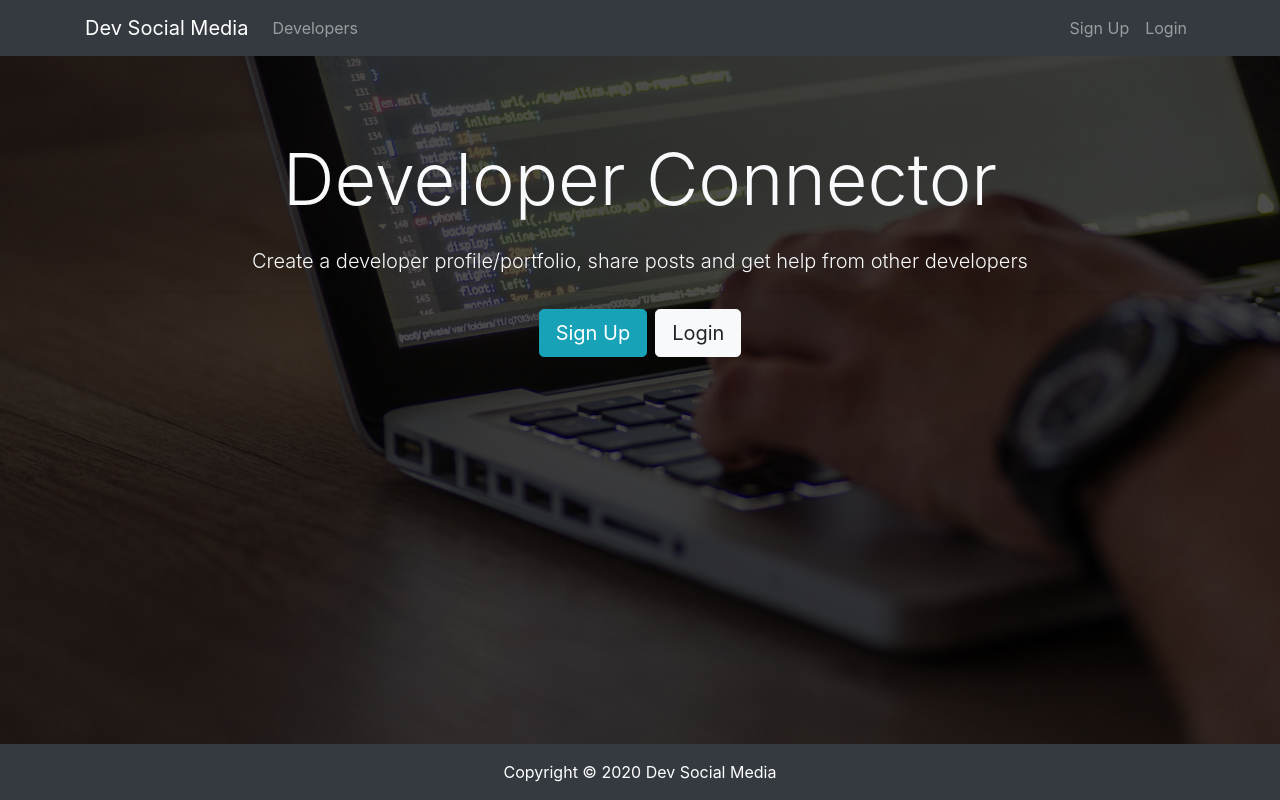
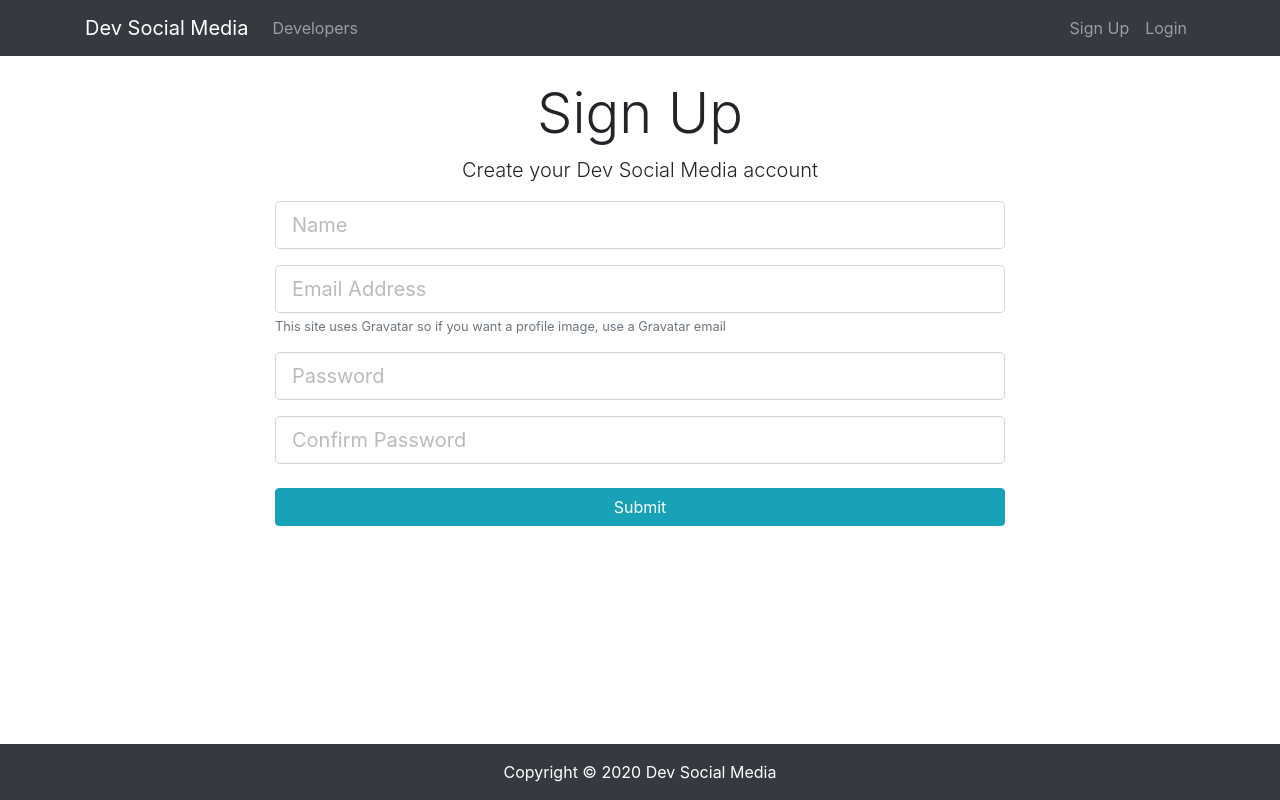
Before and after one commit to geekyorion/devSocialMedia, a React (Create React App) app in the folder devUI/: page /register in a window 1280 px wide. Built offline with nearby package versions, Linux system fonts and the light colour scheme.

Commit message:
Following things are done - Routing - Login Template - Register Template

```diff
--- a/devUI/package.json
+++ b/devUI/package.json
@@ -8,6 +8,7 @@
     "@testing-library/user-event": "^7.2.1",
     "react": "^16.13.1",
     "react-dom": "^16.13.1",
+    "react-router-dom": "^5.2.0",
     "react-scripts": "3.4.3"
   },
   "scripts": {
--- a/devUI/src/App.js
+++ b/devUI/src/App.js
@@ -1,18 +1,28 @@
 import React from 'react';
+import { BrowserRouter, Route } from 'react-router-dom';
+
 import './App.css';
+
 import Navbar from './components/layouts/Navbar';
 import Footer from './components/layouts/Footer';
 import Landing from './components/layouts/Landing';
 
+import Routing from './Routing';
+
 function App() {
     return (
-        <div className="wrapper">
-            <Navbar />
-            <div className="App">
-                <Landing />
+        <BrowserRouter>
+            <div className="wrapper">
+                <Navbar />
+                <div className="App">
+                    <Route exact path="/" component={Landing} />
+                    <div className="container">
+                        <Routing />
+                    </div>
+                </div>
+                <Footer />
             </div>
-            <Footer />
-        </div>
+        </BrowserRouter>
     );
 }
 
--- /dev/null
+++ b/devUI/src/Routing.js
@@ -0,0 +1,24 @@
+import React from 'react';
+import { Route, Switch } from 'react-router-dom';
+
+// import Landing from './components/layouts/Landing';
+import Login from './components/auth/Login';
+import Register from './components/auth/Register';
+
+/**
+ * Landing page router is defined in App.js and other routes are here
+ * bacause Landing component contains a full size image and can not
+ * be placed in container class
+ */
+
+const Routing = () => (
+    <Switch>
+        {/* <Route exact path="/" component={Landing} /> */}
+        <Route exact path="/login" component={Login} />
+        <Route exact path="/register" component={Register} />
+
+        {/* <Route path="/*" component={ErrorPage} /> */}
+    </Switch>
+);
+
+export default Routing;
--- /dev/null
+++ b/devUI/src/components/auth/Login.js
@@ -0,0 +1,44 @@
+import React, { Component } from 'react';
+
+class Login extends Component {
+    constructor() {
+        super();
+
+    }
+    render() {
+        return (
+            <div className="row">
+                <div className="col-md-8 m-auto">
+                    <h1 className="display-4 text-center">Log In</h1>
+                    <p className="lead text-center">
+                        Sign in to your Dev Social Media account
+                    </p>
+                    <form action="dashboard.html">
+                        <div className="form-group">
+                            <input
+                                type="email"
+                                className="form-control form-control-lg"
+                                placeholder="Email Address"
+                                name="email"
+                            />
+                        </div>
+                        <div className="form-group">
+                            <input
+                                type="password"
+                                className="form-control form-control-lg"
+                                placeholder="Password"
+                                name="password"
+                            />
+                        </div>
+                        <input
+                            type="submit"
+                            className="btn btn-info btn-block mt-4"
+                        />
+                    </form>
+                </div>
+            </div>
+        );
+    }
+}
+
+export default Login;
--- /dev/null
+++ b/devUI/src/components/auth/Register.js
@@ -0,0 +1,98 @@
+import React, { Component } from 'react';
+
+class Register extends Component {
+    constructor() {
+        super();
+        this.state = {
+            name: '',
+            email: '',
+            password: '',
+            cpassword: '',
+            errors: {},
+        };
+    }
+
+    handleChange = (e) => {
+        this.setState({ [e.target.name]: e.target.value });
+    }
+
+    registerUser = (e) => {
+        e.preventDefault();
+
+        const newUser = {
+            name: this.state.name,
+            email: this.state.email,
+            password: this.state.password,
+            cPassword: this.state.cpassword
+        };
+
+        console.log(newUser);
+        return false;
+    }
+
+    render() {
+        return (
+            <div className="row">
+                <div className="col-md-8 m-auto">
+                    <h1 className="display-4 text-center">Sign Up</h1>
+                    <p className="lead text-center">
+                        Create your Dev Social Media account
+                    </p>
+                    <form action="create-profile.html" onSubmit={this.registerUser}>
+                        <div className="form-group">
+                            <input
+                                type="text"
+                                className="form-control form-control-lg"
+                                placeholder="Name"
+                                name="name"
+                                value={this.state.name}
+                                onChange={this.handleChange}
+                            />
+                        </div>
+                        <div className="form-group">
+                            <input
+                                type="email"
+                                className="form-control form-control-lg"
+                                placeholder="Email Address"
+                                name="email"
+                                value={this.state.email}
+                                onChange={this.handleChange}
+                            />
+
+                            <small className="form-text text-muted">
+                                This site uses Gravatar so if you want a profile
+                                image, use a Gravatar email
+                            </small>
+                        </div>
+                        <div className="form-group">
+                            <input
+                                type="password"
+                                className="form-control form-control-lg"
+                                placeholder="Password"
+                                name="password"
+                                value={this.state.password}
+                                onChange={this.handleChange}
+                            />
+                        </div>
+                        <div className="form-group">
+                            <input
+                                type="password"
+                                className="form-control form-control-lg"
+                                placeholder="Confirm Password"
+                                name="cpassword"
+                                value={this.state.cpassword}
+                                onChange={this.handleChange}
+                            />
+                        </div>
+                        <input
+                            type="submit"
+                            className="btn btn-info btn-block mt-4"
+                        />
+                    </form>
+                </div>
+            </div>
+        );
+    }
+}
+
+export default Register;
--- a/devUI/src/components/layouts/Footer.js
+++ b/devUI/src/components/layouts/Footer.js
@@ -1,4 +1,4 @@
-import React from 'react'
+import React from 'react';
 
 export default function Footer() {
     return (
@@ -7,5 +7,5 @@ export default function Footer() {
                 Copyright &copy; {new Date().getFullYear()} Dev Social Media
             </footer>
         </div>
-    )
+    );
 }
--- a/devUI/src/components/layouts/Landing.js
+++ b/devUI/src/components/layouts/Landing.js
@@ -1,4 +1,5 @@
-import React, { Component } from 'react'
+import React, { Component } from 'react';
+import { Link } from 'react-router-dom';
 
 class Landing extends Component {
     render() {
@@ -8,20 +9,32 @@ class Landing extends Component {
                     <div className="container">
                         <div className="row">
                             <div className="col-md-12 text-center">
-                                <h1 className="display-3 mb-4">Developer Connector</h1>
+                                <h1 className="display-3 mb-4">
+                                    Developer Social Media
+                                </h1>
                                 <p className="lead">
-                                    Create a developer profile/portfolio,
-                                    share posts and get help from other developers
+                                    Create a developer profile/portfolio, share
+                                    posts and get help from other developers
                                 </p>
                                 <hr />
-                                <a href="register.html" className="btn btn-lg btn-info mr-2">Sign Up</a>
-                                <a href="login.html" className="btn btn-lg btn-light">Login</a>
+                                <Link
+                                    to="/register"
+                                    className="btn btn-lg btn-info mr-2"
+                                >
+                                    Sign Up
+                                </Link>
+                                <Link
+                                    to="/login"
+                                    className="btn btn-lg btn-light"
+                                >
+                                    Login
+                                </Link>
                             </div>
                         </div>
                     </div>
                 </div>
             </div>
-        )
+        );
     }
 }
 
--- a/devUI/src/components/layouts/Navbar.js
+++ b/devUI/src/components/layouts/Navbar.js
@@ -1,28 +1,42 @@
 import React, { Component } from 'react';
+import { Link } from 'react-router-dom';
 
 class Navbar extends Component {
     render() {
         return (
             <nav className="navbar navbar-expand-sm navbar-dark bg-dark mb-4">
                 <div className="container">
-                    <a className="navbar-brand" href="landing.html">Dev Social Media</a>
-                    <button className="navbar-toggler" type="button" data-toggle="collapse" data-target="#mobile-nav">
+                    <Link className="navbar-brand" to="/">
+                        Dev Social Media
+                    </Link>
+                    <button
+                        className="navbar-toggler"
+                        type="button"
+                        data-toggle="collapse"
+                        data-target="#mobile-nav"
+                    >
                         <span className="navbar-toggler-icon"></span>
                     </button>
 
                     <div className="collapse navbar-collapse" id="mobile-nav">
                         <ul className="navbar-nav mr-auto">
                             <li className="nav-item">
-                                <a className="nav-link" href="profiles.html">Developers</a>
+                                <Link className="nav-link" to="/profiles">
+                                    Developers
+                                </Link>
                             </li>
                         </ul>
 
                         <ul className="navbar-nav ml-auto">
                             <li className="nav-item">
-                                <a className="nav-link" href="register.html">Sign Up</a>
+                                <Link className="nav-link" to="/register">
+                                    Sign Up
+                                </Link>
                             </li>
                             <li className="nav-item">
-                                <a className="nav-link" href="login.html">Login</a>
+                                <Link className="nav-link" to="/login">
+                                    Login
+                                </Link>
                             </li>
                         </ul>
                     </div>
```
Also changed, not shown: 1 other file (tests, documents, lock files or other folders).
